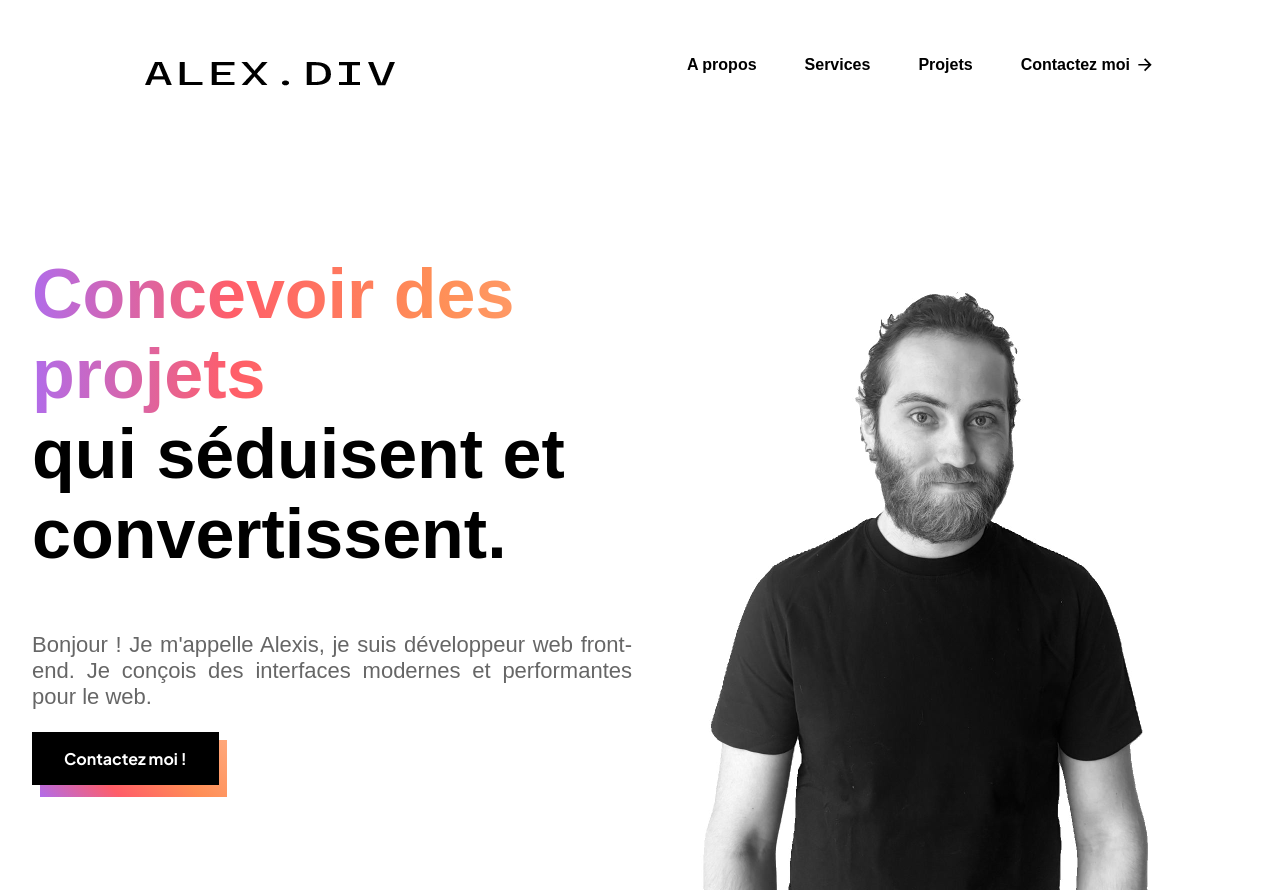
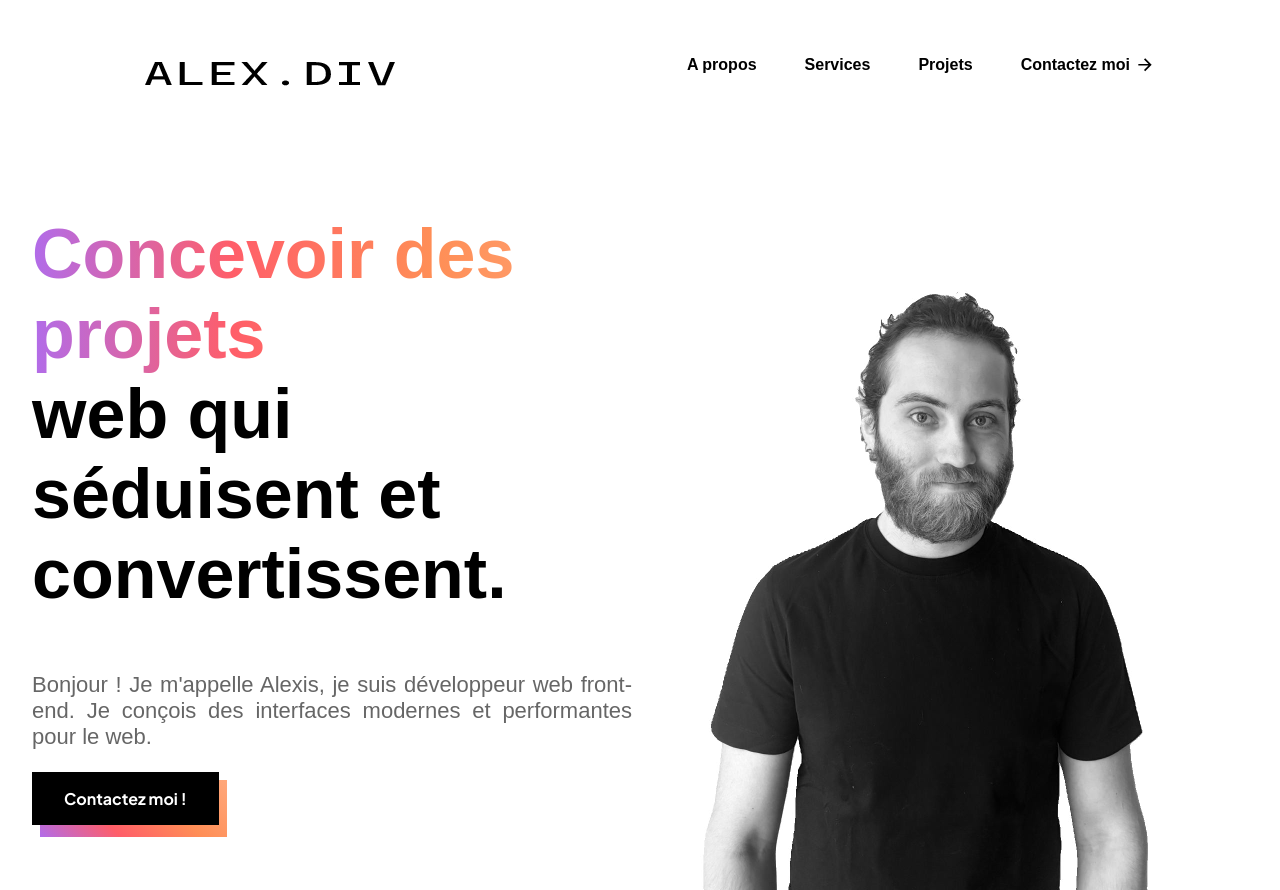
Before and after one commit to MrRide43/Portefolio, a plain HTML site: page index.html in a window 1280 px wide. Shown: the top 890 px of the page. Drawn offline with Linux system fonts and the light colour scheme.

Commit message:
modification titre page d'acceuil

```diff
--- a/index.html
+++ b/index.html
@@ -38,7 +38,7 @@
     <section id="introduction" class="section"><!--Section de introduction-->
         <div class="bloc_introduction">
             <div>
-                <h1><span class="couleurGradiant">Concevoir des projets</span> qui séduisent et convertissent.</h1>
+                <h1><span class="couleurGradiant">Concevoir des projets</span> web qui séduisent et convertissent.</h1>
                 <p class="textIntroduction">Bonjour ! Je m'appelle Alexis, je suis développeur web front-end. Je conçois des interfaces modernes et performantes pour le web. </p>
                 <div class="blocLienIntro">
                     <a href="contact.html" class="boutonIntro" aria-label="Contacter Alexis pour plus d'informations">Contactez moi !</a>
```
